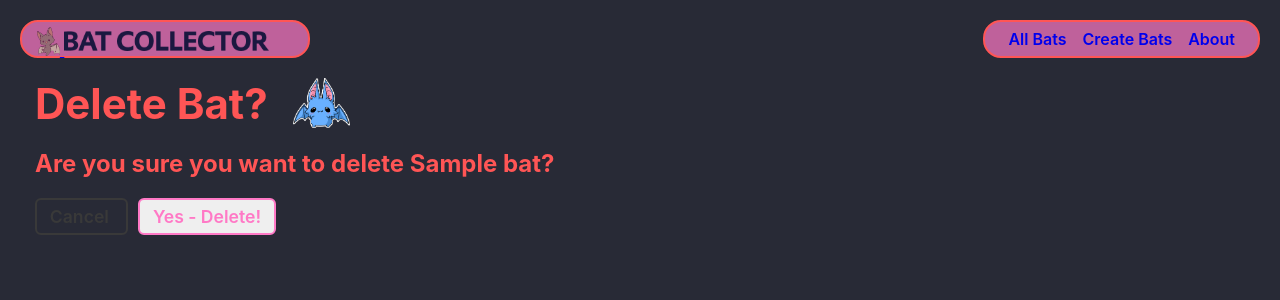
After one commit to teradaian/batcollector, a Django app: page /bats/1/delete/ in a window 1280 px wide. The commit adds this page. Shown: the top 300 px of the page. Run offline with Django 3.2, Linux system fonts and the light colour scheme; tables that the repository leaves empty hold one stand-in row (values such as "Sample post").

Commit message:
end part 4

```diff
--- a/main_app/templates/base.html
+++ b/main_app/templates/base.html
@@ -29,9 +29,9 @@
     </div>
     <nav>
       <ul>
-        <li><a href="/bats">All Bats</a></li>
-        <l1><a href="/bats_create">Create Bat</a></li>
-        <li><a href="/about">About</a></li>
+        <li><a href="{% url 'bats_index' %}">All Bats</a></li>
+        <li><a href="{% url 'bats_create' %}">Create Bats</a></li>
+        <li><a href="{% url 'about' %}">About</a></li>
       </ul>
     </nav>
   </header>
--- a/main_app/templates/bats/index.html
+++ b/main_app/templates/bats/index.html
@@ -28,7 +28,7 @@
         {% if bat.age > 0 %}
           <p>A {{ bat.age }} year old {{ bat.breed }}</p>
         {% else %}
-          <p>A {{ bat.breed }} kitten.</p>
+          <p>A {{ bat.breed }} monster</p>
         {% endif %}
         <p><small>{{ bat.description }}</small></p>
       </div>
--- /dev/null
+++ b/main_app/templates/main_app/bat_confirm_delete.html
@@ -0,0 +1,23 @@
+{% extends 'base.html' %}
+{% load static %}
+
+{% block content %}
+
+<div class="page-header">
+  <h1>Delete Bat?</h1>
+  <img src="{% static 'images/smallbat.png' %}" alt="fuzzy winged rat"/>
+</div>
+<h2>Are you sure you want to delete {{ object.name }}?</h2>
+
+<form action="" method="POST" class="form">
+  {% csrf_token %}
+  <a
+    href="{% url 'bats_detail' bat.id %}"
+    class="btn secondary"
+  >
+    Cancel
+  </a>
+  <button type="submit" class="btn danger">Yes - Delete!</button>
+</form>
+
+{% endblock %}
```
